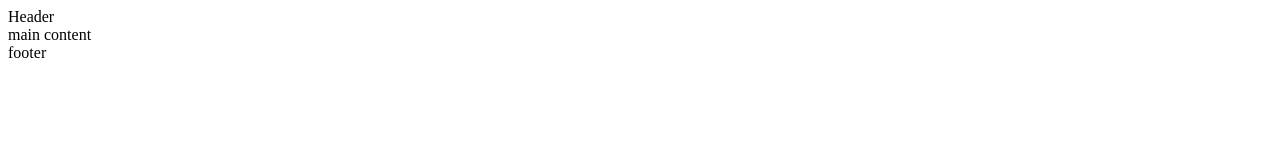
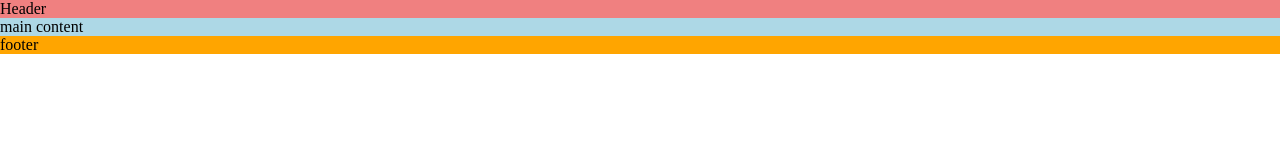
Before and after one commit to Joanne1980/love-running, a plain HTML site: page index.html in a window 1280 px wide. Drawn offline with Linux system fonts and the light colour scheme.

Commit message:
added:basic css

```diff
--- /dev/null
+++ b/assets/css/style.css
@@ -0,0 +1,22 @@
+/*Asterisk wildcard selector to override default styles added by the browser*/
+*{
+    padding:0;
+    margin:0;
+    box-sizing:border-box;
+}
+
+
+/*header*/
+header {
+    background-color:lightcoral;
+}
+
+/*main content*/
+main {
+    background-color:lightblue;
+}
+
+/*footer*/
+footer {
+    background-color:orange;
+}
--- a/index.html
+++ b/index.html
@@ -4,6 +4,7 @@
 <head>
     <meta charset="UTF-8">
     <meta name="viewport" content="width=device-width, initial-scale=1.0">
+    <!--meta tags for search engines-->
     <meta name="description"
         content="Love Running- club for runners in Dublin, Ireland, Urban running, trail running. Dublin docklands and Pheonix park">
     <meta name="keywords" content="love running, run, running club, runners, Ireland, Dublin, sport, exercise">
@@ -13,6 +14,8 @@
     <link rel="apple-touch-icon" sizes="180x180" href="assets/favicon/apple-touch-icon.png">
     <link rel="icon" type="image/png" sizes="32x32" href="assets/favicon/favicon-32x32.png">
     <link rel="icon" type="image/png" sizes="16x16" href="assets/favicon/favicon-16x16.png">
+    <!--stylesheets-->
+    <link rel="stylesheet" href="assets/css/style.css">
 </head>
 
 <body>
```
